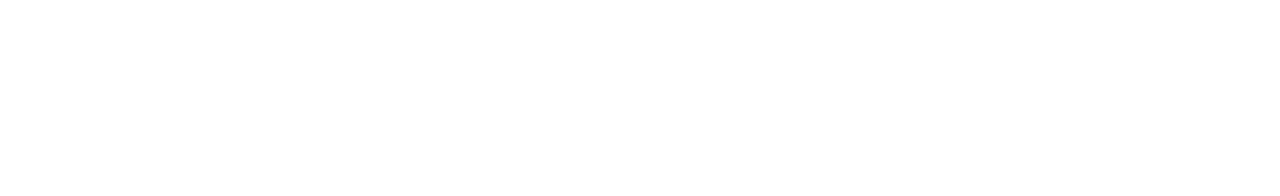
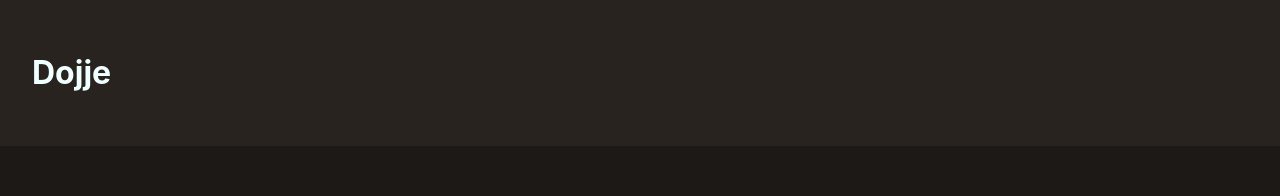
Before and after one commit to Dojje/personal_homepage, a Next.js app: page /yunglean in a window 1280 px wide. Shown: the top 196 px of the page. Built offline with nearby package versions, Linux system fonts and the light colour scheme.

Commit message:
improved yung lean site

```diff
--- a/pages/_app.js
+++ b/pages/_app.js
@@ -3,11 +3,12 @@
 
 function MyApp({ Component, pageProps }) {
   return(<>
-  <Component {...pageProps} />
   <Head>
       <title>Dojje</title>
       <meta name="viewport" content="initial-scale=1.0, width=device-width" />
   </Head>
+  {/* will use this head as standard */}
+  <Component {...pageProps} />
   </>)
 }
 
--- a/pages/yunglean.js
+++ b/pages/yunglean.js
@@ -1,5 +1,7 @@
 import styles from '../styles/yunglean/yunglean.module.scss';
 import React, {useState, useEffect} from 'react';
+import Head from 'next/head';
+import Link from 'next/link'
 
 class JacketOff extends React.Component {
 
@@ -77,8 +79,6 @@
 }
 
 class YungLeanButton extends React.Component {
-
-
   render() {
 
     const switchJacketState = () => {
@@ -106,6 +106,27 @@
   }
 }
 
+class Header extends React.Component {
+
+
+  render() {
+
+    return(<>
+      <div className={styles.header}>
+        <h1>
+          <Link href="/">
+            <a>
+              Dojje
+            </a>
+          </Link>
+
+        </h1>
+      </div>
+    </>)
+
+  }
+}
+
 const JACKET_ON_TEXT = "Put on Jacket";
 const JACKET_OFF_TEXT = "Remove Jacket";
 
@@ -128,7 +149,10 @@
   }, [jacketState]);
 
   return(<>
-    <body className={styles.body}></body>
+    <Head>
+      <title>Yung Leans jacket</title>
+    </Head>
+
       <div className={styles.cache_purposes}>
         this is here so that it can load images from cache
         <JacketOff />
@@ -136,13 +160,19 @@
         <JacketRemove />
         <JacketInstall />
       </div>
+
+      <div className={styles.container}>
+        <Header />
         <div className={styles.content}>
+
           <div className={styles.yungleanVideo}>
             <YungeLeanVideo jacketState={jacketState} />
           </div>
           <YungLeanButton jacketState={jacketState} setJacketState={setJacketState}/>
 
         </div>
+
+      </div>
   </>)
 }
 
--- a/styles/yunglean/yunglean.module.scss
+++ b/styles/yunglean/yunglean.module.scss
@@ -9,6 +9,14 @@
 
 $contentWidth: 480px;
 $contentHeight: 480px;
+
+.header {
+  width: 100%;
+  padding: 2em;
+  background-color: $backgroundSecondary;
+
+  color: $textColor;
+}
 
 @mixin yungLeanButton {
   border: 0;
@@ -30,33 +38,52 @@
   cursor: pointer;
 }
 
+.container {
+  background-color: #1d1916;
+  width: 100%;
+  height: 100vh;
+
+  display: flex;
+  flex-direction: column;
+  align-items: center;
+  justify-content: space-between;
+}
+
+.body {
+  overflow: hidden;
+  width: 100%;
+}
+
 .cache_purposes {
   display: none;
 }
 
-.body {
-  height: 100%;
-  margin: 0;
-  padding: 0;
+// .body {
+//   height: 100%;
+//   margin: 0;
+//   padding: 0;
 
-  display: flex;
-  flex-direction: column;
-  align-items: center;
-  justify-content: center;
+//   display: flex;
+//   flex-direction: column;
+//   align-items: center;
+//   justify-content: center;
 
-  background-color: $backgroundSecondary;
+//   background-color: $backgroundPrimary;
 
-  overflow: hidden;
-}
+//   overflow: hidden;
+// }
 
 
 .content {
-  margin: 100px;
+  width: fit-content;
+
   display: flex;
   flex-direction: column;
 
   max-width: 100%;
   border-collapse: separate;
+
+  margin: auto 0;
 
 }
 
@@ -87,6 +114,8 @@
   color: $textColorDark;
 }
 
+
+
 @media screen and (max-width: 480px) {
   .content {
       height: 100%;
```
Also changed, not shown: pages/hh_map_maker.js/index.js (added, +11 -0 lines), pages/index.js (+10 -4 lines), styles/hh_map_maker/hh_map_maker.module.scss (added, +10 -0 lines), styles/home.module.scss (+6 -2 lines). Lines whose indentation alone changed are shown as unchanged.
